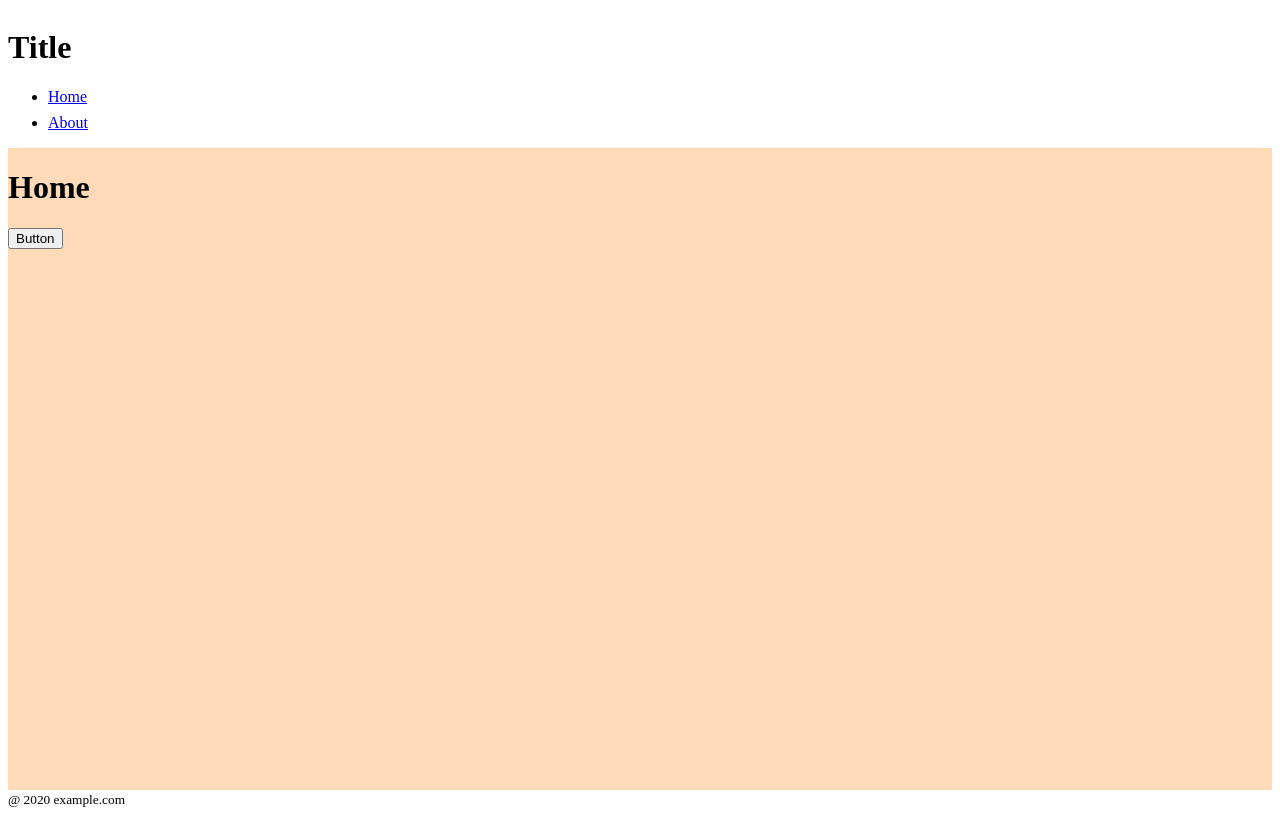
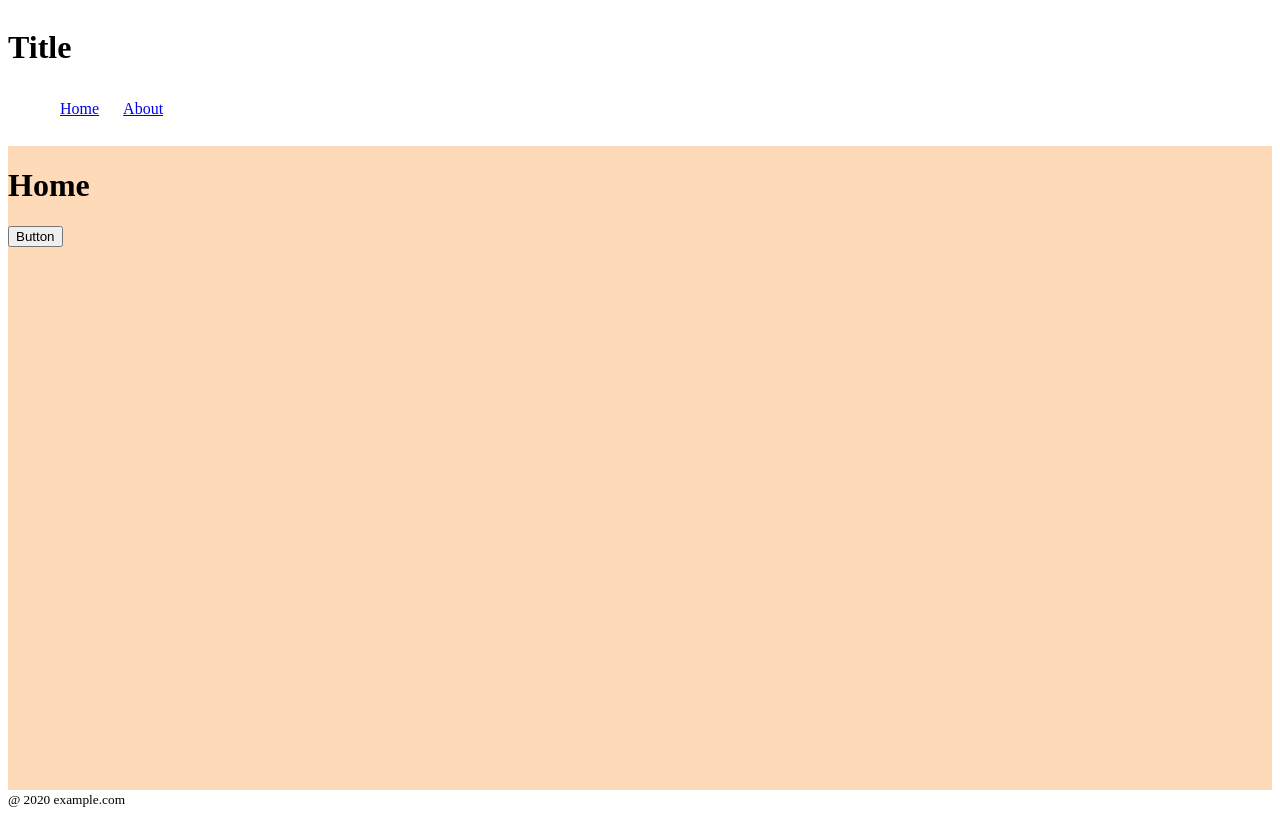
Before and after one commit to lightsound/nexst, a Next.js app: page / in a window 1280 px wide. Built offline with nearby package versions, Linux system fonts and the light colour scheme.

Commit message:
:lipstick: Update the UI and style files.

```diff
--- a/src/components/header.tsx
+++ b/src/components/header.tsx
@@ -1,20 +1,22 @@
 import Link from "next/link";
+
+const items = [
+  { href: "/", label: "Home" },
+  { href: "/about", label: "About" },
+];
 
 export const Header: React.FC = () => (
   <header>
     <h1>Title</h1>
     <nav>
       <ul>
-        <li>
-          <Link href="/">
-            <a>Home</a>
-          </Link>
-        </li>
-        <li style={{ marginTop: 8 }}>
-          <Link href="/about">
-            <a>About</a>
-          </Link>
-        </li>
+        {items.map((item) => (
+          <li key={item.href} style={{ display: "contents" }}>
+            <Link href={item.href}>
+              <a style={{ display: "inline-block", padding: 12 }}>{item.label}</a>
+            </Link>
+          </li>
+        ))}
       </ul>
     </nav>
   </header>
```
